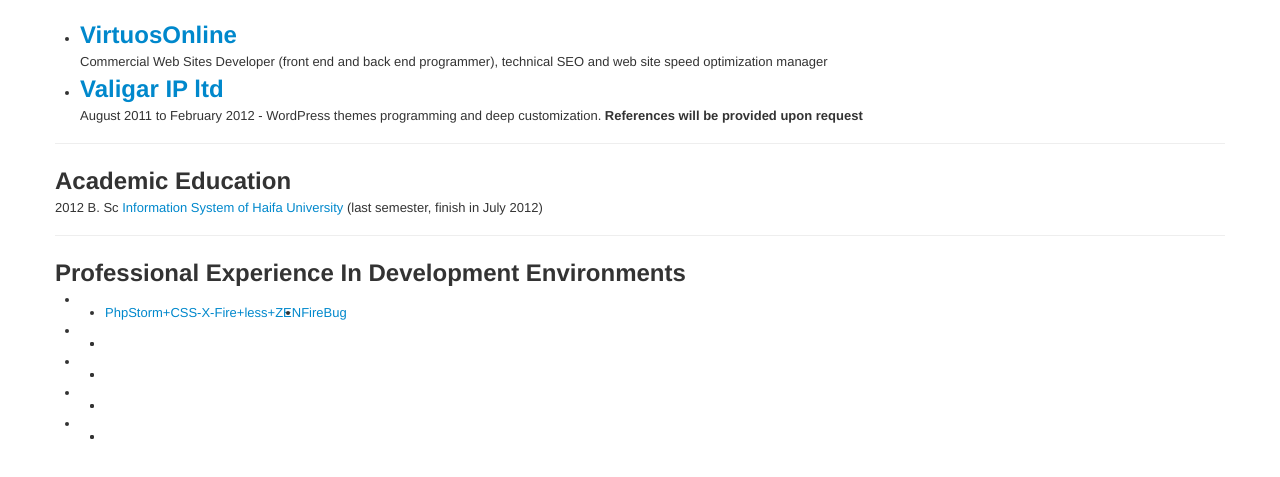
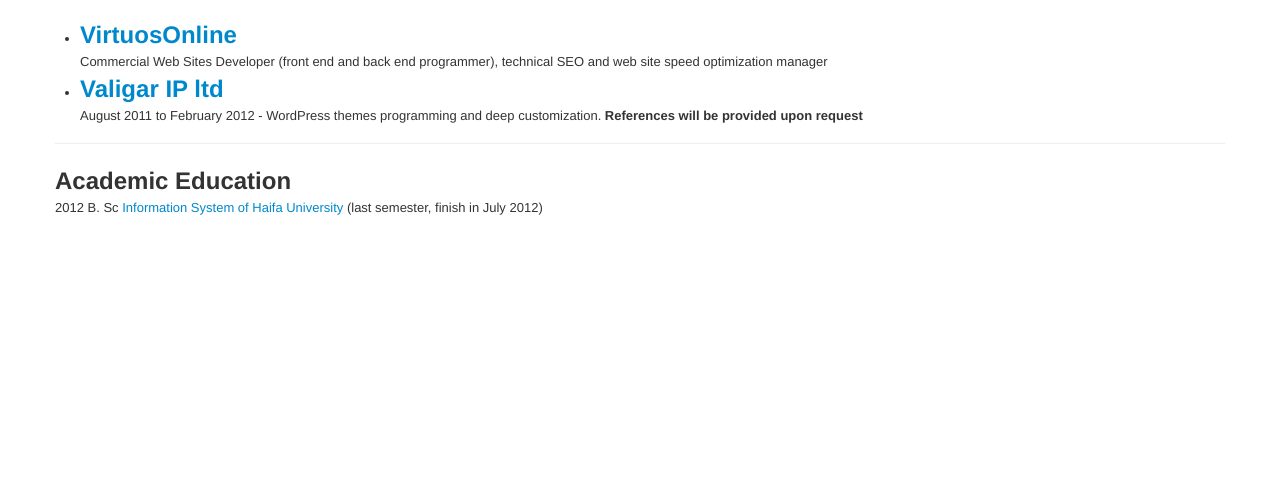
Before and after one commit to daogurtsov/daogurtsov.github.com, a plain HTML site: page index.html in a window 1280 px wide. Shown: the part 117-594 px from the top of the page. Drawn offline with Linux system fonts and the light colour scheme.

Commit message:
removed not finished markup and move to newest branch

```diff
--- a/index.html
+++ b/index.html
@@ -65,45 +65,6 @@
         <hr>
         <h2>Academic Education</h2>
         <p>2012 B. Sc <a href="http://mis.haifa.ac.il/en" target="_blank" title="faculty site">Information System of Haifa University</a> (last semester, finish in July 2012)</p>
-        <hr>
-        <h2>Professional Experience In Development Environments</h2>
-        <ul>
-            <li>
-                <ul>
-                    <li class="pull-left"><a href="">PhpStorm+CSS-X-Fire+less+ZEN</a></li>
-                    <li class="pull-left"><a href="">FireBug</a></li>
-                    <div class="clearfix"></div>
-                </ul>
-            </li>
-            <li>
-                <ul>
-                    <li class="pull-left"><a href=""></a></li>
-                    <li class="pull-left"><a href=""></a></li>
-                    <div class="clearfix"></div>
-                </ul>
-            </li>
-            <li>
-                <ul>
-                    <li class="pull-left"><a href=""></a></li>
-                    <li class="pull-left"><a href=""></a></li>
-                    <div class="clearfix"></div>
-                </ul>
-            </li>
-            <li>
-                <ul>
-                    <li class="pull-left"><a href=""></a></li>
-                    <li class="pull-left"><a href=""></a></li>
-                    <div class="clearfix"></div>
-                </ul>
-            </li>
-            <li>
-                <ul>
-                    <li class="pull-left"><a href=""></a></li>
-                    <li class="pull-left"><a href=""></a></li>
-                    <div class="clearfix"></div>
-                </ul>
-            </li>
-        </ul>
     </div> <!-- /container -->
   </body>
 </html>
```
